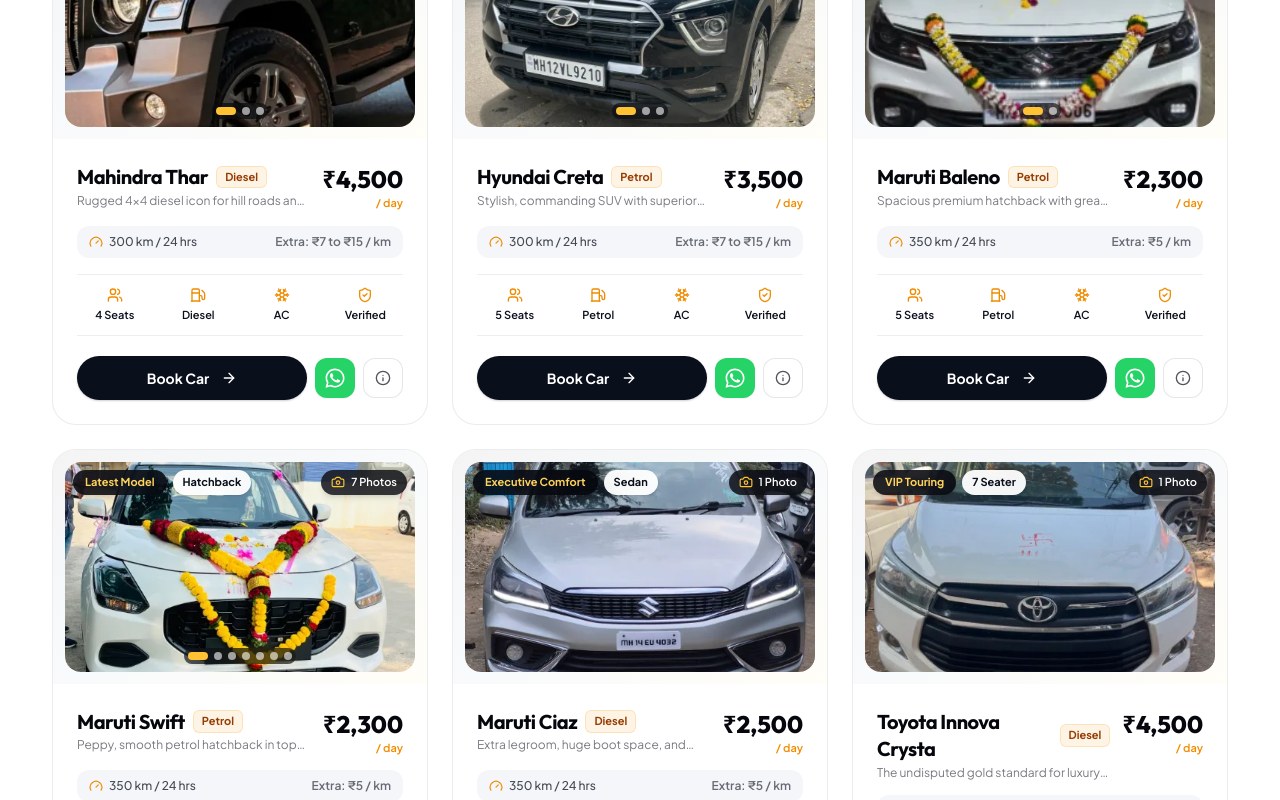
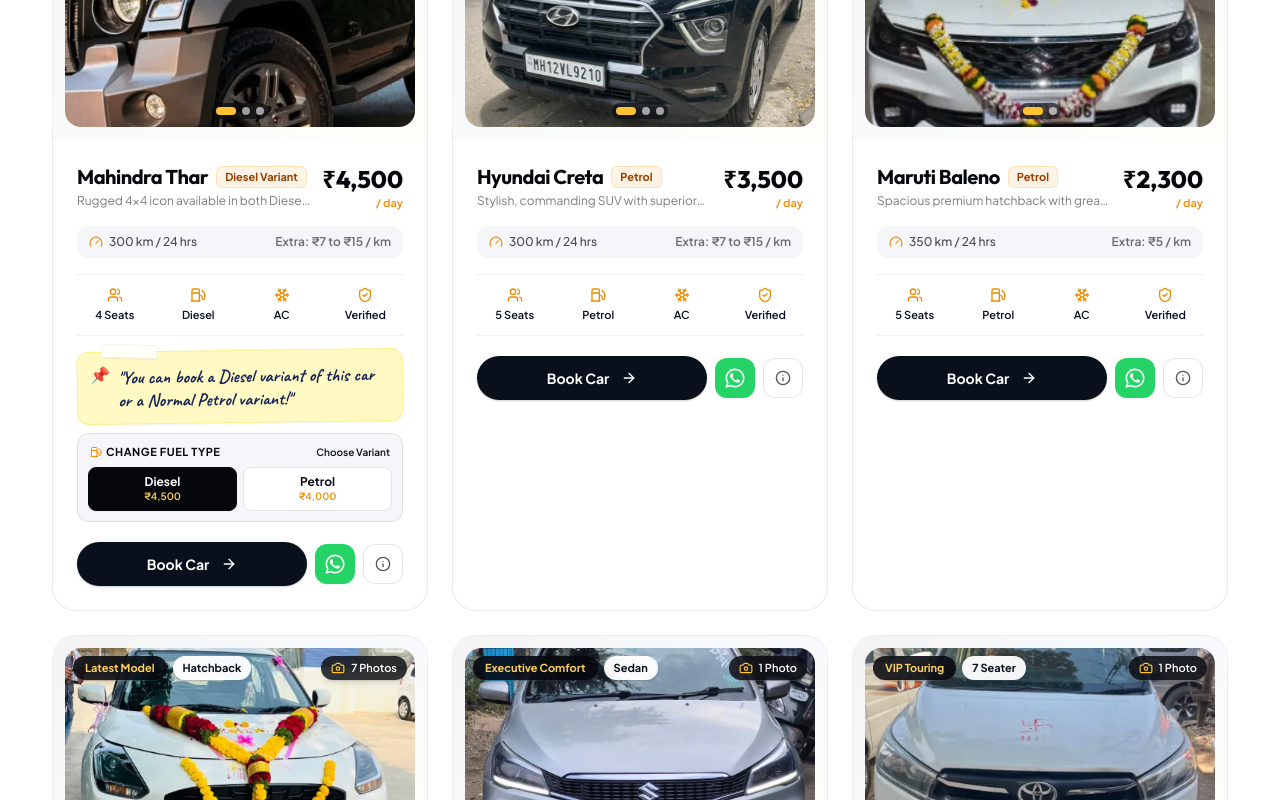
Before and after one commit to blazecodeprakhar/Shivsai-Car-Rental, a React (Vite) app: page / in a window 1280 px wide. Shown: the part 3140-3940 px from the top of the page. Built offline with nearby package versions, Linux system fonts and the light colour scheme.

Commit message:
feat: add Change Fuel Type option with handwritten note for Mahindra Thar

```diff
--- a/index.html
+++ b/index.html
@@ -18,7 +18,7 @@
     <link rel="preconnect" href="https://fonts.googleapis.com" />
     <link rel="preconnect" href="https://fonts.gstatic.com" crossorigin />
     <link
-      href="https://fonts.googleapis.com/css2?family=Outfit:wght@500;600;700;800&family=Plus+Jakarta+Sans:wght@400;500;600;700&display=swap"
+      href="https://fonts.googleapis.com/css2?family=Caveat:wght@500;600;700&family=Kalam:wght@400;700&family=Outfit:wght@500;600;700;800&family=Plus+Jakarta+Sans:wght@400;500;600;700&display=swap"
       rel="stylesheet"
     />
     <link rel="preload" as="image" href="/images/hero.jpg" />
--- a/src/components/booking/BookingModal.jsx
+++ b/src/components/booking/BookingModal.jsx
@@ -1,5 +1,5 @@
 import { motion } from 'motion/react'
-import { Calendar, User, Phone, MapPin, Navigation, Users, Check, PhoneCall, Car, ChevronLeft, ChevronRight } from 'lucide-react'
+import { Calendar, User, Phone, MapPin, Navigation, Users, Check, PhoneCall, Car, ChevronLeft, ChevronRight, Fuel } from 'lucide-react'
 import { useState, useRef } from 'react'
 import Modal from '../ui/Modal'
 import { Field, CityInput, nowLocal, formatDateTime } from './Fields'
@@ -27,6 +27,7 @@ function BookingForm({ prefill }) {
     returnDate: prefill.returnDate ?? '',
     pkg: prefill.pkg ?? LOCAL_PACKAGES[2],
     car: prefill.car ?? FLEET[0]?.id ?? 'swift-diesel',
+    fuelType: prefill.fuelType ?? 'Diesel',
     name: '',
     phone: '',
   })
@@ -74,6 +75,11 @@ function BookingForm({ prefill }) {
   const needsDrop = ['oneway', 'round', 'road'].includes(form.trip)
   const tripLabel = TRIP_TYPES.find((t) => t.id === form.trip)?.label
   const car = FLEET.find((c) => c.id === form.car) || FLEET[0]
+  const activeFuel = car?.availableFuels
+    ? car.availableFuels.find((f) => f.type === form.fuelType) || car.availableFuels[0]
+    : null
+  const currentPriceDisplay = activeFuel ? activeFuel.priceDisplay : car?.priceDisplay
+  const currentVariantDisplay = activeFuel ? activeFuel.label : car?.variant
 
   const validate = () => {
     const e = {}
@@ -96,7 +102,8 @@ function BookingForm({ prefill }) {
       form.trip === 'local' && `⏱️ *Package:* ${form.pkg}`,
       `📅 *Date & Time:* ${formatDateTime(form.date)}`,
       form.trip === 'round' && form.returnDate && `🔄 *Return Date:* ${formatDateTime(form.returnDate)}`,
-      `🚘 *Vehicle:* ${car?.name} (${car?.variant}) - ${car?.priceDisplay}`,
+      `🚘 *Vehicle:* ${car?.name} (${currentVariantDisplay}) - ${currentPriceDisplay}`,
+      activeFuel && `⛽ *Fuel Type Selected:* ${activeFuel.type}`,
       car?.kmLimit && `🛣️ *Limit / Allowance:* ${car?.kmLimit}`,
       `───────────────────────`,
       `👤 *Customer:* ${form.name}`,
@@ -270,6 +277,72 @@ function BookingForm({ prefill }) {
               })}
             </div>
           </div>
+
+          {/* If the selected car has fuel options (Mahindra Thar), show Handwritten Note & Change Fuel Type */}
+          {car?.availableFuels && (
+            <div className="mt-3.5 space-y-3">
+              {/* Authentic Handwritten Sticky Note */}
+              <div className="relative mx-auto rounded-2xl border border-[#fef08a] bg-[#fff9c4] p-4 text-ink-950 shadow-md rotate-[-0.75deg] transition-all hover:rotate-0">
+                {/* Frosted Scotch Tape */}
+                <div className="absolute -top-2.5 left-1/2 h-5 w-24 -translate-x-1/2 rounded-xs border border-black/5 bg-white/80 shadow-xs backdrop-blur-xs rotate-[1.5deg]" />
+
+                <div className="flex items-start gap-3 pt-1">
+                  <span className="text-2xl leading-none select-none">📌</span>
+                  <div className="space-y-1">
+                    <p className="font-['Caveat',cursive] text-xl font-bold leading-snug tracking-wide text-[#172554] sm:text-2xl">
+                      "Note: You can book a Diesel variant of this car or a Normal Petrol variant of this car. Please select your fuel type below!"
+                    </p>
+                    <p className="text-[11px] font-bold uppercase tracking-wider text-amber-900/80 font-sans">
+                      ✍️ Handwritten Note · Both Options Available
+                    </p>
+                  </div>
+                </div>
+              </div>
+
+              {/* Change Fuel Type Option Box */}
+              <div className="rounded-2xl border border-ink-900/10 bg-surface/80 p-3.5 sm:p-4">
+                <div className="mb-2.5 flex items-center justify-between">
+                  <div className="flex items-center gap-2">
+                    <Fuel className="h-4 w-4 text-brand-600" />
+                    <span className="text-xs font-bold uppercase tracking-wider text-ink-950">
+                      Change Fuel Type
+                    </span>
+                  </div>
+                  <span className="rounded-full bg-brand-100/80 px-2.5 py-0.5 text-[11px] font-semibold text-brand-800">
+                    Petrol or Diesel Available
+                  </span>
+                </div>
+                <div className="grid grid-cols-2 gap-2.5">
+                  {car.availableFuels.map((f) => {
+                    const isSelected = (form.fuelType || 'Diesel') === f.type
+                    return (
+                      <button
+                        type="button"
+                        key={f.type}
+                        onClick={() => set('fuelType')(f.type)}
+                        className={`flex flex-col items-start rounded-xl border-2 p-3 text-left transition-all ${
+                          isSelected
+                            ? 'border-brand-500 bg-brand-50/80 shadow-sm'
+                            : 'border-ink-900/10 bg-white hover:border-ink-900/25'
+                        }`}
+                      >
+                        <div className="flex w-full items-center justify-between">
+                          <span className="text-sm font-bold text-ink-950">{f.label}</span>
+                          {isSelected && <Check className="h-4 w-4 text-brand-600" strokeWidth={3} />}
+                        </div>
+                        <span className="mt-1 font-display text-base font-extrabold text-ink-950">
+                          {f.priceDisplay}
+                        </span>
+                        <span className="mt-0.5 text-[11px] leading-tight text-ink-900/60">
+                          {f.description}
+                        </span>
+                      </button>
+                    )
+                  })}
+                </div>
+              </div>
+            </div>
+          )}
         </div>
 
         <div className="grid gap-3 sm:grid-cols-2">
--- a/src/components/sections/Fleet.jsx
+++ b/src/components/sections/Fleet.jsx
@@ -29,14 +29,17 @@ export default function Fleet() {
 
   const cars = filter === 'All' ? FLEET : FLEET.filter((c) => c.category === filter)
 
-  const openWhatsAppForCar = (car) => {
+  const openWhatsAppForCar = (car, fuelChoice) => {
+    const activeFuel = car.availableFuels?.find((f) => f.type === fuelChoice) || car.availableFuels?.[0]
+    const variantName = activeFuel ? activeFuel.label : car.variant
+    const price = activeFuel ? activeFuel.priceDisplay : car.priceDisplay
     const text = [
       `*Car Booking Inquiry - ${site.name}*`,
       `───────────────────────`,
-      `🚗 *Vehicle:* ${car.name} (${car.variant})`,
-      `💰 *Rate:* ${car.priceDisplay}`,
+      `🚗 *Vehicle:* ${car.name} (${variantName})`,
+      `💰 *Rate:* ${price}`,
       `🛣️ *Limit:* ${car.kmLimit}`,
-      `⛽ *Variant:* ${car.variant}`,
+      `⛽ *Variant:* ${activeFuel ? activeFuel.type : car.variant}`,
       `👥 *Seating:* ${car.seats} Seater`,
       `───────────────────────`,
       `Hello Shivsai Car Rental, I want to book this car. Please confirm availability.`,
@@ -95,8 +98,8 @@ export default function Fleet() {
               <CarCard
                 key={c.id}
                 car={c}
-                onSelect={() => openBooking({ car: c.id })}
-                onWhatsApp={() => openWhatsAppForCar(c)}
+                onSelect={(fuel) => openBooking({ car: c.id, fuelType: fuel })}
+                onWhatsApp={(fuel) => openWhatsAppForCar(c, fuel)}
                 onViewPhotos={() => setActiveCarPhotos(c)}
                 onViewTerms={() => setTermsModalCar(c)}
               />
@@ -151,6 +154,13 @@ export default function Fleet() {
 
 function CarCard({ car, onSelect, onWhatsApp, onViewPhotos, onViewTerms }) {
   const [selectedPhotoIdx, setSelectedPhotoIdx] = useState(0)
+  const [selectedFuel, setSelectedFuel] = useState(car.availableFuels ? car.availableFuels[0].type : null)
+
+  const activeFuel = car.availableFuels
+    ? car.availableFuels.find((f) => f.type === selectedFuel) || car.availableFuels[0]
+    : null
+  const displayPrice = activeFuel ? activeFuel.priceDisplay : car.priceDisplay
+  const displayVariant = activeFuel ? activeFuel.label : car.variant
 
   const nextPhoto = (e) => {
     e?.stopPropagation()
@@ -273,13 +283,13 @@ function CarCard({ car, onSelect, onWhatsApp, onViewPhotos, onViewTerms }) {
           <div>
             <div className="flex items-center gap-2">
               <h3 className="text-lg font-bold text-ink-950 leading-snug sm:text-xl">{car.name}</h3>
-              <span className="rounded-md bg-amber-500/10 px-2 py-0.5 text-[11px] font-bold text-amber-800 border border-amber-500/20">{car.variant}</span>
+              <span className="rounded-md bg-amber-500/10 px-2 py-0.5 text-[11px] font-bold text-amber-800 border border-amber-500/20">{displayVariant}</span>
             </div>
             <p className="mt-0.5 text-xs text-ink-900/55 line-clamp-1">{car.tagline}</p>
           </div>
           <div className="text-right shrink-0">
-            <p className="font-display text-2xl font-black text-ink-950">{car.priceDisplay.split(' ')[0]}</p>
-            <p className="text-[11px] font-semibold text-brand-600">{car.priceDisplay.split(' ').slice(1).join(' ')}</p>
+            <p className="font-display text-2xl font-black text-ink-950">{displayPrice.split(' ')[0]}</p>
+            <p className="text-[11px] font-semibold text-brand-600">{displayPrice.split(' ').slice(1).join(' ')}</p>
           </div>
         </div>
 
@@ -300,7 +310,7 @@ function CarCard({ car, onSelect, onWhatsApp, onViewPhotos, onViewTerms }) {
           </li>
           <li className="flex flex-col items-center gap-1">
             <Fuel className="h-4 w-4 text-brand-600" />
-            <span className="text-[11px] font-semibold text-ink-900">{car.fuel.split(' ')[0]}</span>
+            <span className="text-[11px] font-semibold text-ink-900">{activeFuel ? activeFuel.type : car.fuel.split(' ')[0]}</span>
           </li>
           <li className="flex flex-col items-center gap-1">
             <Snowflake className="h-4 w-4 text-brand-600" />
@@ -312,11 +322,64 @@ function CarCard({ car, onSelect, onWhatsApp, onViewPhotos, onViewTerms }) {
           </li>
         </ul>
 
+        {/* If availableFuels exists (Mahindra Thar), show Handwritten Sticky Note & Change Fuel Type */}
+        {car.availableFuels && (
+          <div className="mt-3.5 space-y-2.5">
+            {/* Handwritten Sticky Note */}
+            <div className="relative rounded-xl border border-[#fef08a] bg-[#fff9c4] p-3 text-ink-950 shadow-xs rotate-[-0.75deg] transition-transform hover:rotate-0">
+              <div className="absolute -top-2 left-6 h-3.5 w-14 rounded-xs border border-black/5 bg-white/80 shadow-2xs backdrop-blur-xs rotate-[2deg]" />
+              <div className="flex items-start gap-2 pt-0.5">
+                <span className="text-base select-none leading-none">📌</span>
+                <p className="font-['Caveat',cursive] text-base font-bold leading-tight text-[#172554] sm:text-lg">
+                  "You can book a Diesel variant of this car or a Normal Petrol variant!"
+                </p>
+              </div>
+            </div>
+
+            {/* Change Fuel Type pills */}
+            <div className="rounded-xl border border-ink-900/10 bg-surface/90 p-2.5">
+              <div className="mb-1.5 flex items-center justify-between px-0.5">
+                <span className="flex items-center gap-1 text-[11px] font-bold uppercase tracking-wider text-ink-950">
+                  <Fuel className="h-3 w-3 text-brand-600" />
+                  Change Fuel Type
+                </span>
+                <span className="text-[10px] font-semibold text-brand-700">
+                  Choose Variant
+                </span>
+              </div>
+              <div className="grid grid-cols-2 gap-1.5">
+                {car.availableFuels.map((f) => {
+                  const isSelected = (selectedFuel || 'Diesel') === f.type
+                  return (
+                    <button
+                      key={f.type}
+                      type="button"
+                      onClick={() => setSelectedFuel(f.type)}
+                      className={`flex flex-col items-center justify-center rounded-lg border py-1.5 px-2 text-center transition-all ${
+                        isSelected
+                          ? 'border-ink-950 bg-ink-950 text-white shadow-xs'
+                          : 'border-ink-900/10 bg-white text-ink-900 hover:border-ink-900/30'
+                      }`}
+                    >
+                      <span className="text-xs font-bold leading-tight">
+                        {f.type}
+                      </span>
+                      <span className={`text-[10px] font-semibold ${isSelected ? 'text-brand-300' : 'text-brand-600'}`}>
+                        {f.priceDisplay.split(' ')[0]}
+                      </span>
+                    </button>
+                  )
+                })}
+              </div>
+            </div>
+          </div>
+        )}
+
         {/* Actions */}
         <div className="mt-5 flex items-center gap-2">
           <button
             type="button"
-            onClick={onSelect}
+            onClick={() => onSelect?.(selectedFuel)}
             id={`book-btn-${car.id}`}
             className="btn btn-dark flex-1 py-3 text-xs font-bold sm:text-sm hover:bg-linear-to-r hover:from-brand-500 hover:to-flame-500 hover:text-ink-950 transition-all shadow-xs"
           >
@@ -326,7 +389,7 @@ function CarCard({ car, onSelect, onWhatsApp, onViewPhotos, onViewTerms }) {
 
           <button
             type="button"
-            onClick={onWhatsApp}
+            onClick={() => onWhatsApp?.(selectedFuel)}
             title="Book directly on WhatsApp"
             aria-label="Book on WhatsApp"
             className="grid h-10 w-10 place-items-center rounded-xl bg-[#25D366] text-white shadow-xs hover:bg-[#20bd5a] transition-all hover:scale-105"
--- a/src/data/fleetData.js
+++ b/src/data/fleetData.js
@@ -102,8 +102,8 @@ export const FLEET = [
     id: 'thar-diesel',
     name: 'Mahindra Thar',
     category: 'SUV',
-    variant: 'Diesel',
-    fuel: 'Diesel',
+    variant: 'Diesel / Petrol',
+    fuel: 'Diesel & Petrol',
     price: 4500,
     priceUnit: 'day',
     priceDisplay: '₹4,500 / day',
@@ -119,7 +119,25 @@ export const FLEET = [
       '/cars_assets/mahindra-thar---400000/img-2.webp',
       '/cars_assets/mahindra-thar---400000/img-3.webp',
     ],
-    tagline: 'Rugged 4x4 diesel icon for hill roads and off-beat trips',
+    tagline: 'Rugged 4x4 icon available in both Diesel & Petrol variants',
+    availableFuels: [
+      {
+        type: 'Diesel',
+        label: 'Diesel Variant',
+        badge: 'High Torque',
+        price: 4500,
+        priceDisplay: '₹4,500 / day',
+        description: 'Torquey diesel engine for highways & off-road',
+      },
+      {
+        type: 'Petrol',
+        label: 'Normal Petrol Variant',
+        badge: 'Smooth 4x4',
+        price: 4000,
+        priceDisplay: '₹4,000 / day',
+        description: 'Peppy refined petrol drive for all terrains',
+      },
+    ],
   },
   {
     sr: 5,
```
